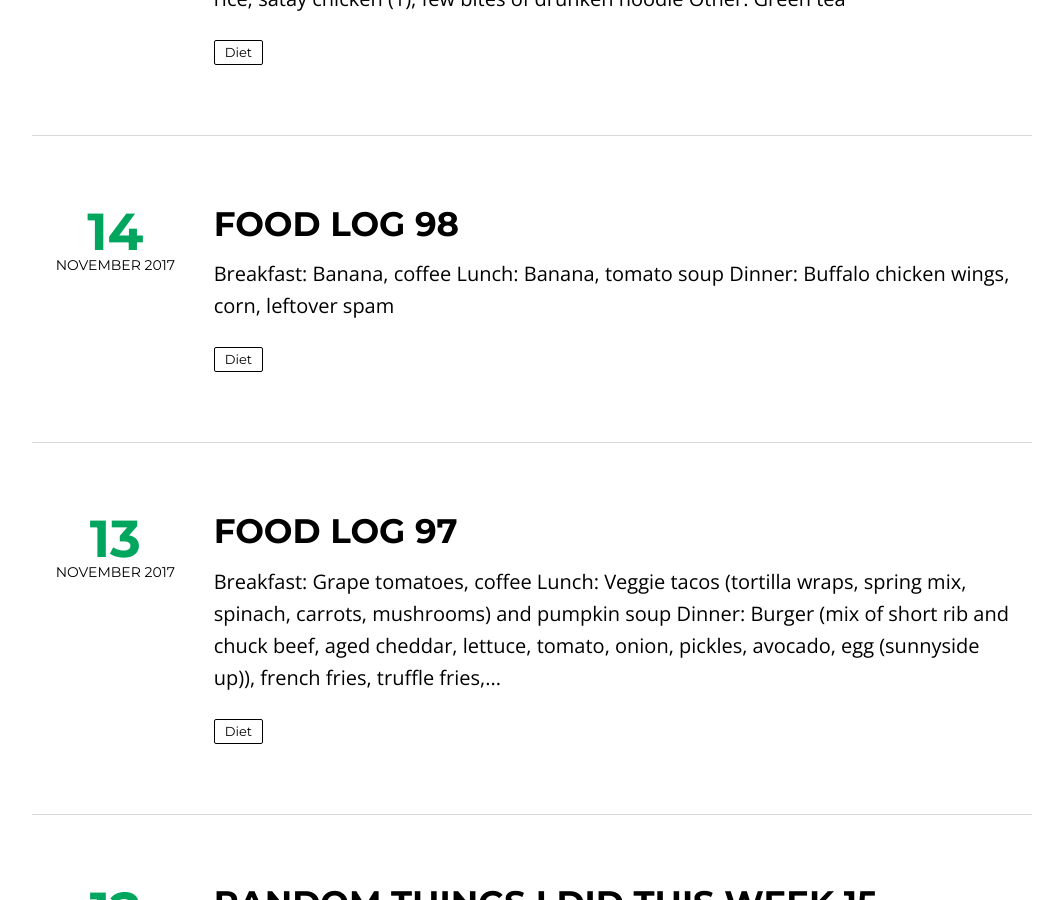
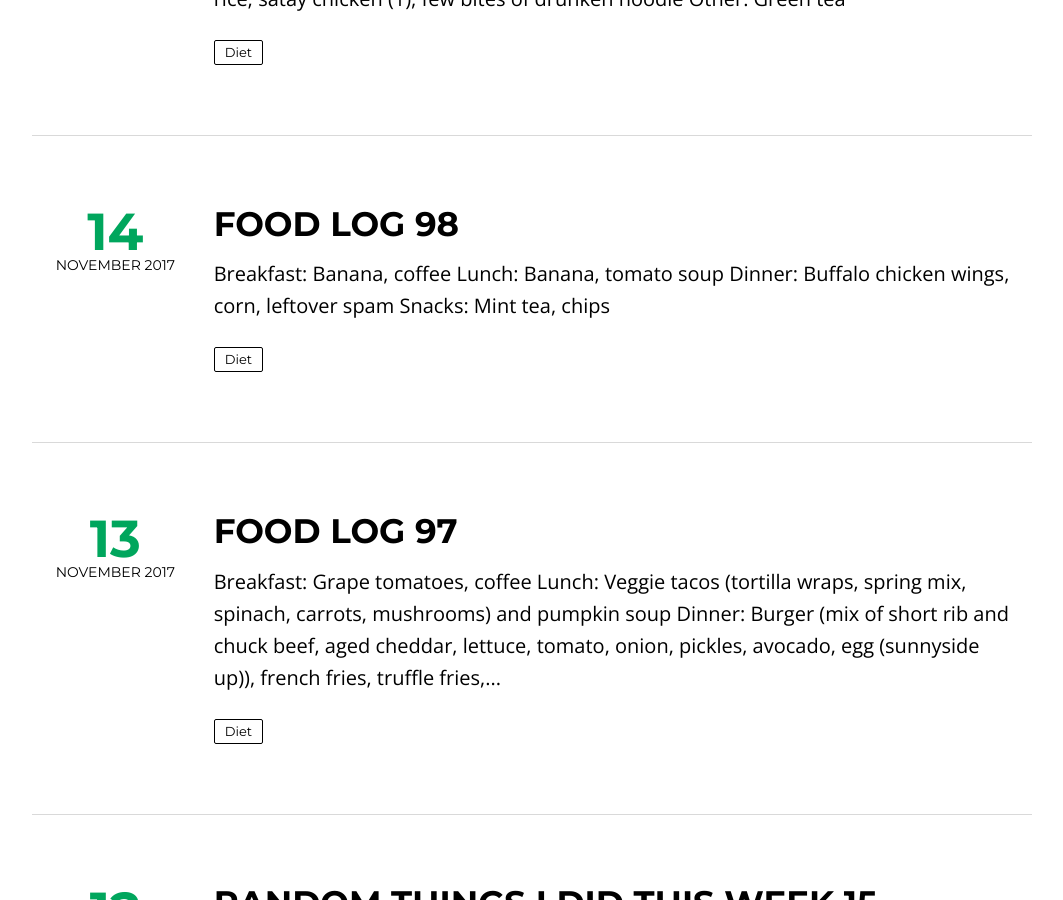
Before and after one commit to kcmlin/kcmlin.github.io, a Jekyll site: the page built from index.html, in a window 1280 px wide and 900 px high, scrolled down 745 px. Shown: the whole window, without its empty margins (108-1171 px from the left). Built offline with Jekyll 4.4.1, drawn with Linux system fonts in a browser that asks for light colours; nearby versions of some CDN libraries; the list of posts is cut into pages by our own code.

Commit message:
Update 2017-11-14-food98.md

```diff
--- a/_posts/2017-11-14-food98.md
+++ b/_posts/2017-11-14-food98.md
@@ -14,3 +14,4 @@ published: true
 * **Breakfast**: Banana, coffee
 * **Lunch**: Banana, tomato soup
 * **Dinner**: Buffalo chicken wings, corn, leftover spam
+* **Snacks**: Mint tea, chips
```
